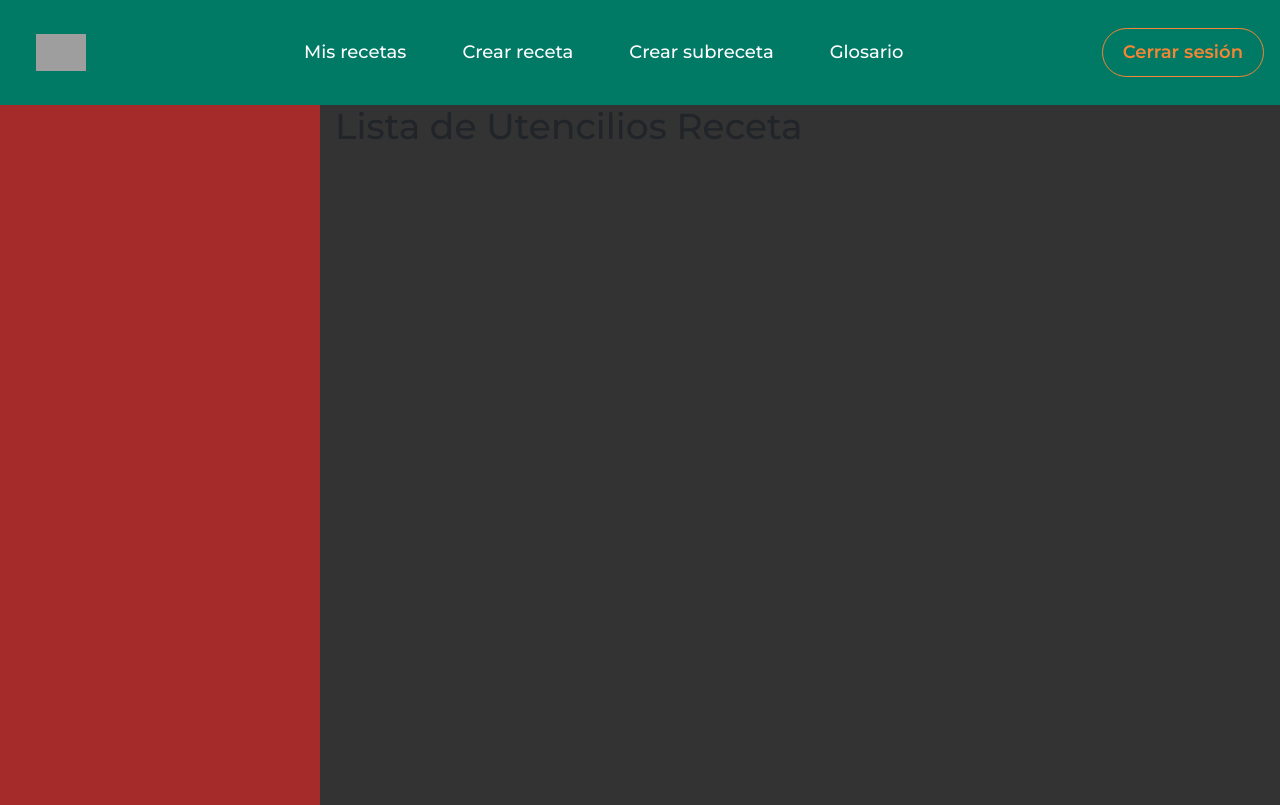
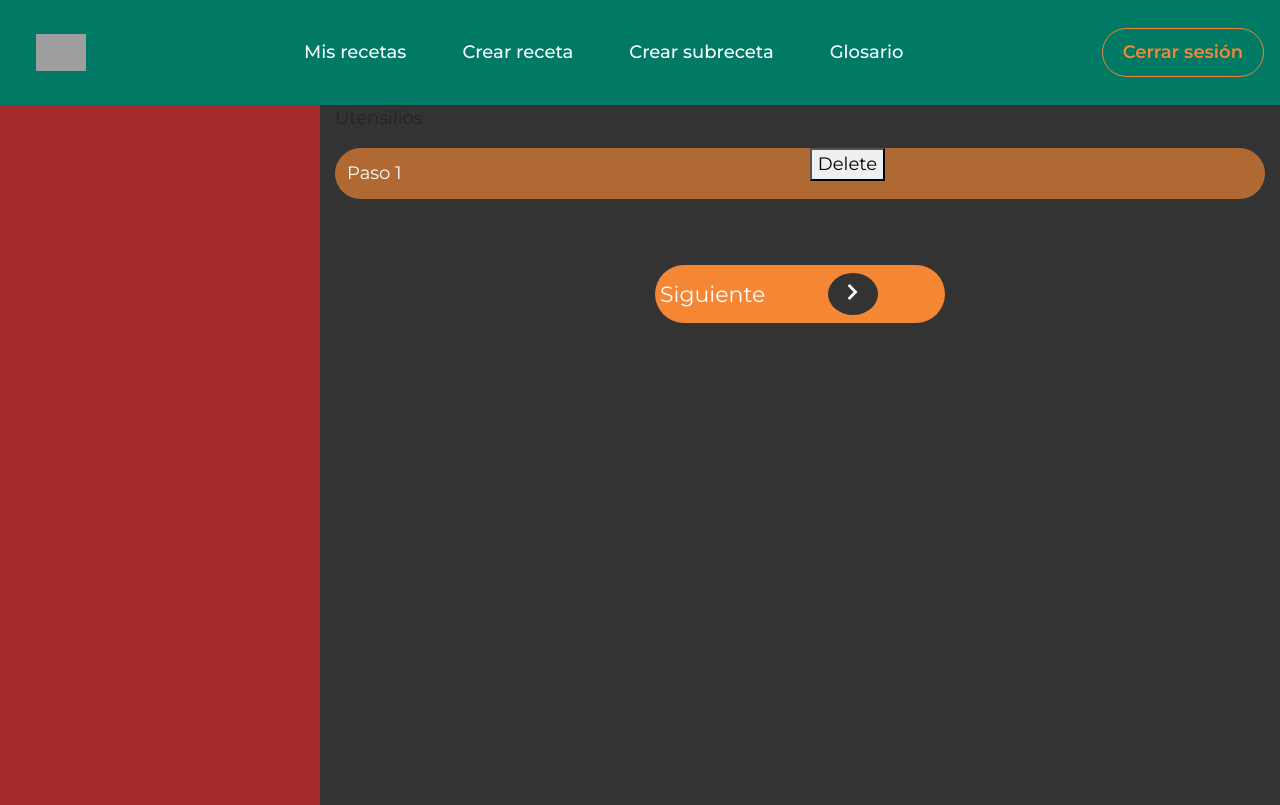
Before and after one commit to Standar-sazon/frontend_standar_sazon, a Next.js app: page /recipes/create/utencils in a window 1280 px wide. Built offline with nearby package versions, Linux system fonts and the light colour scheme; grey boxes are pictures that could not be loaded.

Commit message:
Feature view create recipe

```diff
--- /dev/null
+++ b/components/NextButton.js
@@ -0,0 +1,18 @@
+import { FontAwesomeIcon } from '@fortawesome/react-fontawesome'
+import { faChevronRight } from '@fortawesome/free-solid-svg-icons'
+
+const NextButton = ({ icon, message }) => (
+  <div className='insideButton'>
+    <span className='textButton'>{message}</span>
+    <span className='iconButton'>
+      <FontAwesomeIcon icon={icon} />
+    </span>
+  </div>
+)
+
+NextButton.defaultProps = {
+  icon: faChevronRight,
+  message: 'Aceptar'
+}
+
+export default NextButton
--- a/pages/recipes/create/utencils.js
+++ b/pages/recipes/create/utencils.js
@@ -1,10 +1,24 @@
 import LayoutUser from '../../../components/LayoutUser'
 import React from 'react'
+import NextButton from '../../../components/NextButton'
+import Table from 'react-bootstrap/Table'
 
 const Utencilios = () => {
   return (
     <LayoutUser>
-      <h1>Lista de Utencilios Receta</h1>
+      <p>Utensilios</p>
+      <div>
+        <Table borderless className='tittleResume'>
+          <td>Paso 1</td>
+          <button>Delete</button>
+        </Table>
+      </div>
+
+      <div className='row justify-content-center'>
+        <div className='col-12 col-lg-4'>
+          <NextButton message='Siguiente' />
+        </div>
+      </div>
     </LayoutUser>
   )
 }
--- a/styles/app.scss
+++ b/styles/app.scss
@@ -24,3 +24,4 @@
 @import './components/ctaButton';
 @import './components/dashboard';
 @import './components/sidebar-dashboard';
+@import './components/nextButton'
--- /dev/null
+++ b/styles/components/_nextButton.scss
@@ -0,0 +1,28 @@
+.insideButton{
+    display: flex;
+    align-items: center;
+    justify-content: center;
+    background-color: $orange;
+    border-radius: 30px;
+    margin-top: 50px;
+    margin-bottom: 50px;
+    padding: 8px 5px;
+
+    .iconButton {
+      margin-right: auto;
+      background-color: $dark-mode;
+      color: $white;
+      padding: 10px;
+      border-radius: 300%;
+      width: 50px;
+      height: 42px;
+      display: flex;
+      justify-content: center;
+    }
+
+    .textButton {
+      margin-right: auto;
+      font-size: 22px;
+      color: $white;
+    }
+  }
--- a/styles/pages/recipes/create/_ingredients.scss
+++ b/styles/pages/recipes/create/_ingredients.scss
@@ -0,0 +1,22 @@
+.allTablet{
+    color: $white;
+}
+
+.input2{
+    color:$white;
+    display: flex;
+    flex-direction: column;
+
+}
+.tittleTable {
+    color: $white;
+    margin-top: 30px;
+}
+
+.tittleResume{
+    color: $white;
+    background-color: $orange-opacity;
+    border-radius: 30px;
+    height: 30px;
+
+}
```
Also changed, not shown: pages/recipes/create/ingredients.js (+62 -1 lines), public/onion.png (added), public/tomato.png (added).
